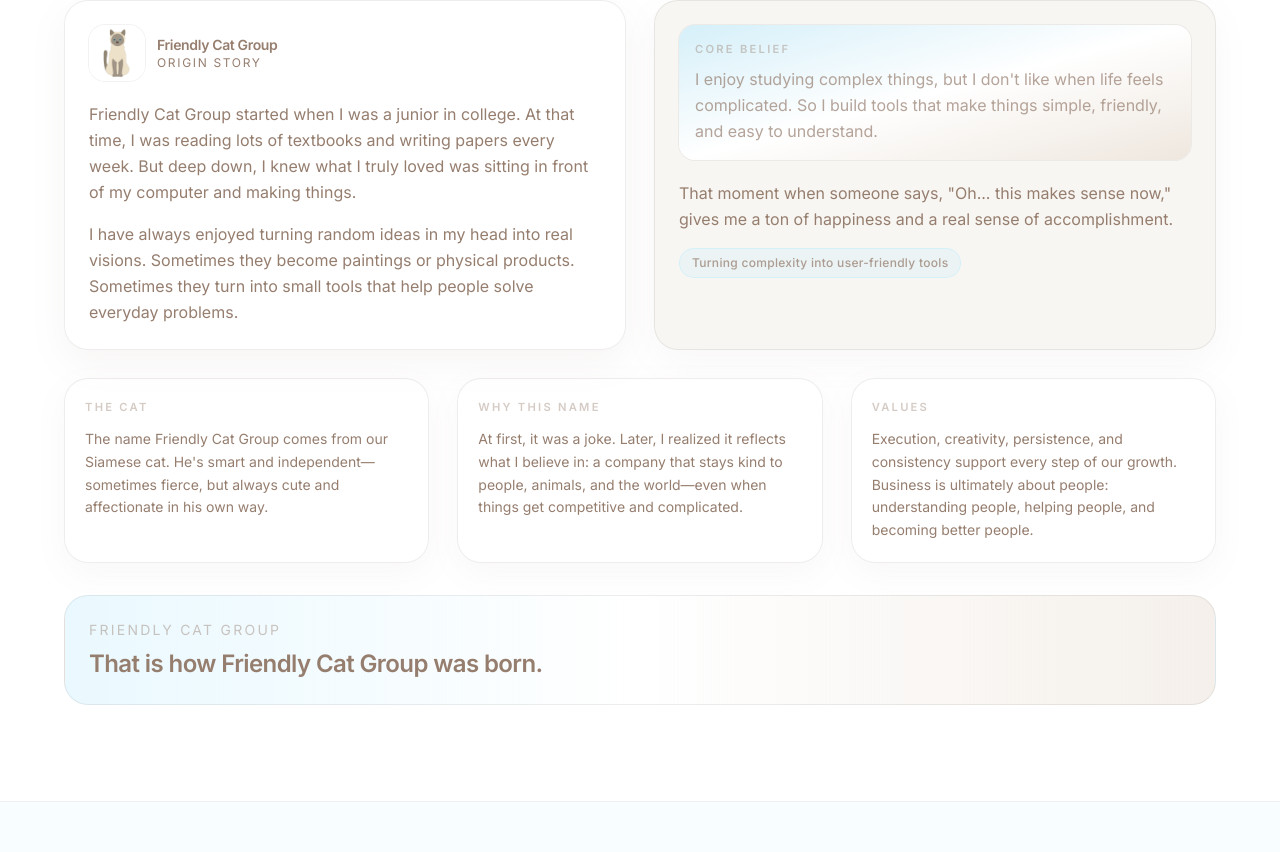
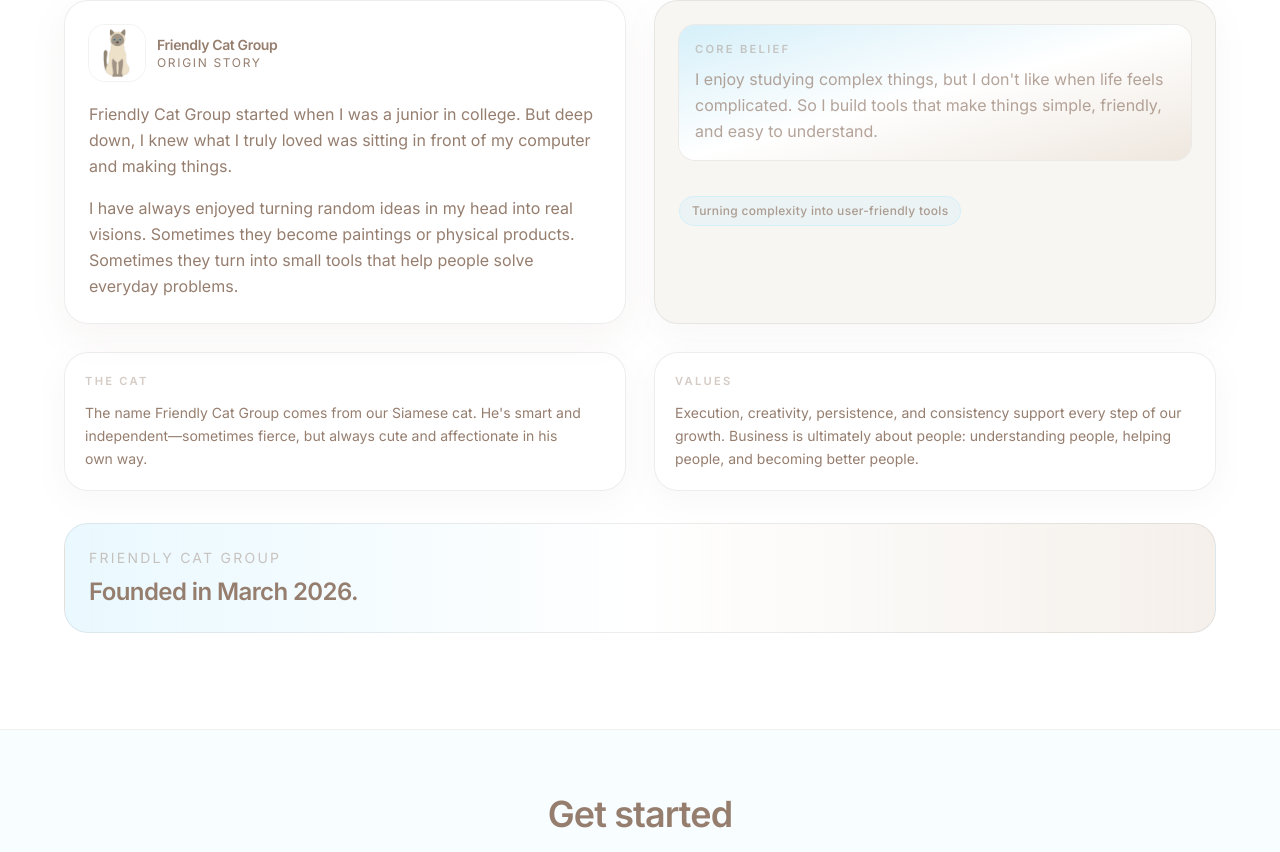
Before and after one commit to workbyaria/FCGwebsite, a Next.js app: page /about in a window 1280 px wide. Shown: the part 468-1320 px from the top of the page. Built offline with nearby package versions, Linux system fonts and the light colour scheme.

Commit message:
Changed content

```diff
--- a/src/app/about/page.tsx
+++ b/src/app/about/page.tsx
@@ -61,9 +61,8 @@ export default function AboutPage() {
                 </div>
 
                 <p className="text-pretty text-base leading-relaxed text-brand-primary/68">
-                  Friendly Cat Group started when I was a junior in college. At that time, I was
-                  reading lots of textbooks and writing papers every week. But deep down, I knew
-                  what I truly loved was sitting in front of my computer and making things.
+                  Friendly Cat Group started when I was a junior in college. But deep down, I
+                  knew what I truly loved was sitting in front of my computer and making things.
                 </p>
                 <p className="mt-4 text-pretty text-base leading-relaxed text-brand-primary/68">
                   I have always enjoyed turning random ideas in my head into real visions.
@@ -86,10 +85,6 @@ export default function AboutPage() {
                   </p>
                 </div>
 
-                <p className="text-pretty text-base leading-relaxed text-brand-primary/68">
-                  That moment when someone says, &quot;Oh... this makes sense now,&quot; gives me a
-                  ton of happiness and a real sense of accomplishment.
-                </p>
                 <div className="mt-4 inline-flex items-center gap-2 rounded-full border border-brand-secondary/45 bg-brand-secondary/20 px-3 py-1.5 text-xs font-medium tracking-wide text-brand-primary/75">
                   Turning complexity into user-friendly tools
                 </div>
@@ -97,7 +92,7 @@ export default function AboutPage() {
             </Reveal>
           </div>
 
-          <div className="mt-7 grid gap-6 md:grid-cols-3 md:gap-7">
+          <div className="mt-7 grid gap-6 md:grid-cols-2 md:gap-7">
             <Reveal>
               <article className="h-full rounded-3xl border border-black/[0.07] bg-white/85 p-5 shadow-[0_10px_32px_rgba(150,126,111,0.06)]">
                 <p className="text-[0.7rem] font-semibold uppercase tracking-[0.2em] text-brand-primary/40">
@@ -106,19 +101,6 @@ export default function AboutPage() {
                 <p className="mt-3 text-pretty text-sm leading-relaxed text-brand-primary/68">
                   The name Friendly Cat Group comes from our Siamese cat. He&apos;s smart and
                   independent—sometimes fierce, but always cute and affectionate in his own way.
-                </p>
-              </article>
-            </Reveal>
-
-            <Reveal>
-              <article className="h-full rounded-3xl border border-black/[0.07] bg-white/85 p-5 shadow-[0_10px_32px_rgba(150,126,111,0.06)]">
-                <p className="text-[0.7rem] font-semibold uppercase tracking-[0.2em] text-brand-primary/40">
-                  Why This Name
-                </p>
-                <p className="mt-3 text-pretty text-sm leading-relaxed text-brand-primary/68">
-                  At first, it was a joke. Later, I realized it reflects what I believe in: a
-                  company that stays kind to people, animals, and the world—even when things get
-                  competitive and complicated.
                 </p>
               </article>
             </Reveal>
@@ -143,7 +125,7 @@ export default function AboutPage() {
                 Friendly Cat Group
               </p>
               <p className="mt-2 text-xl font-semibold tracking-tight text-brand-primary md:text-2xl">
-                That is how Friendly Cat Group was born.
+                Founded in March 2026.
               </p>
             </div>
           </Reveal>
--- a/src/components/layout/SiteFooter.tsx
+++ b/src/components/layout/SiteFooter.tsx
@@ -53,7 +53,7 @@ export function SiteFooter() {
       <div className="bg-brand-secondary/10 px-6 py-12 md:py-16">
         <div className="mx-auto max-w-2xl text-center">
           <h2 className="text-3xl font-semibold tracking-tight text-brand-primary md:text-4xl">
-            Simplify complexity together
+            Get started
           </h2>
           <p className="mt-4 text-base text-brand-primary/55 md:text-lg">
             From ready-to-use SaaS products to fully customized digital systems — we help
```
